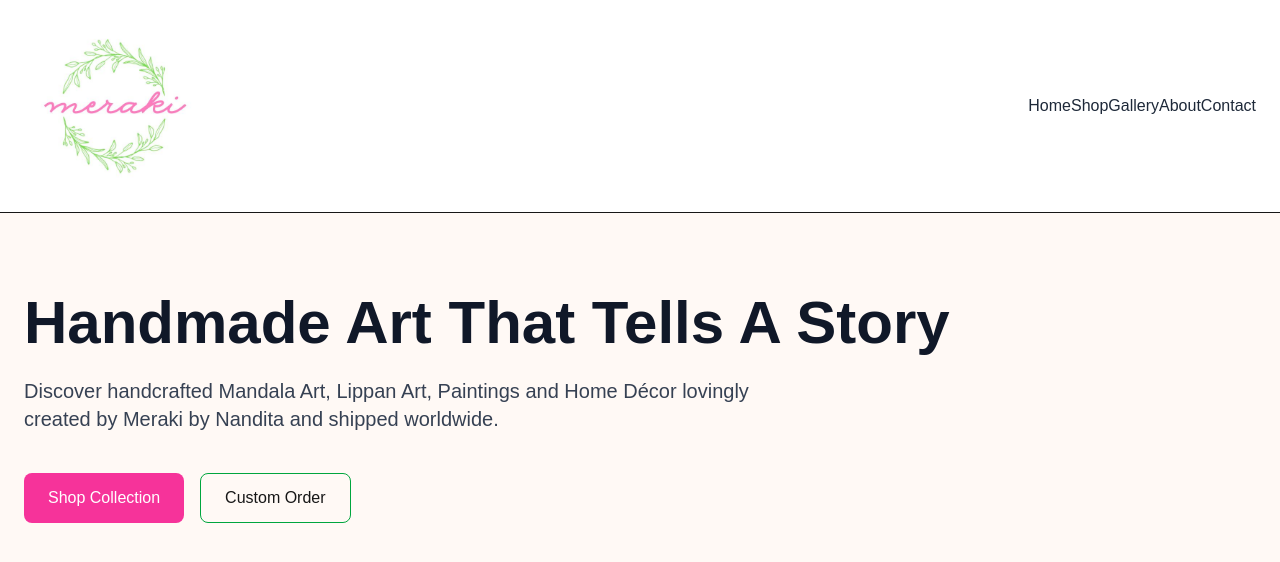
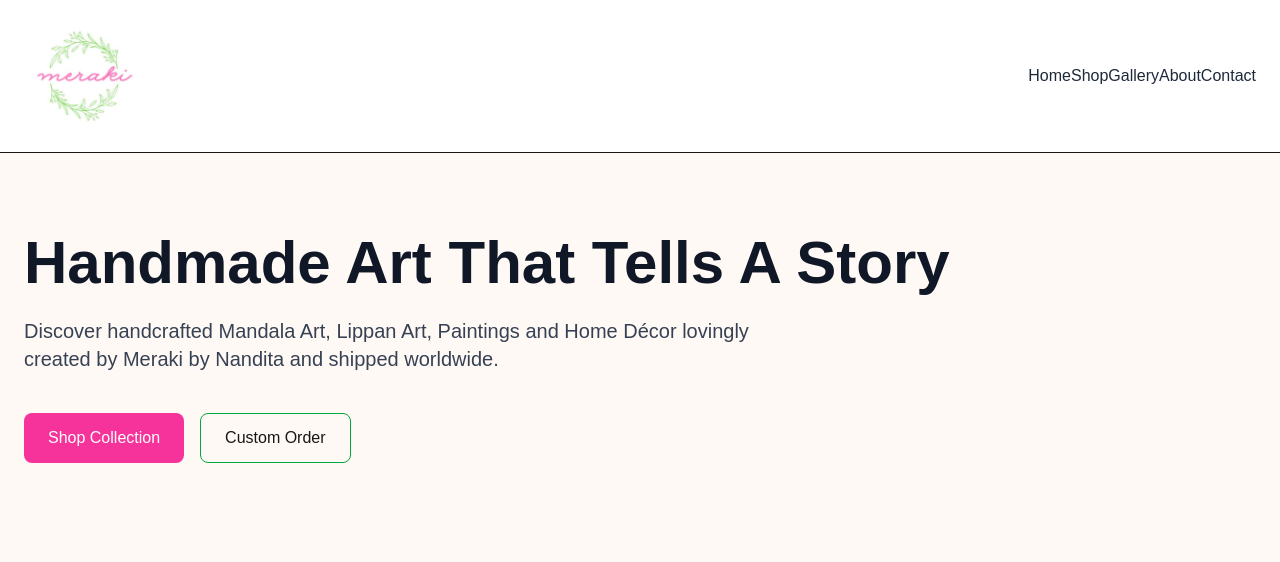
Before and after one commit to mistryshashi7674-collab/meraki-website, a Next.js app: page / in a window 1280 px wide. Shown: the top 562 px of the page. Built offline with nearby package versions, Linux system fonts and the light colour scheme.

Commit message:
Improve homepage styling

```diff
--- a/app/page.tsx
+++ b/app/page.tsx
@@ -8,8 +8,8 @@ export default function Home() {
           <Image
             src="/images/logo.png"
             alt="Meraki by Nandita"
-            width={180}
-            height={180}
+            width={120}
+            height={120}
           />
 
           <nav className="text-gray-800 font-medium">
```
